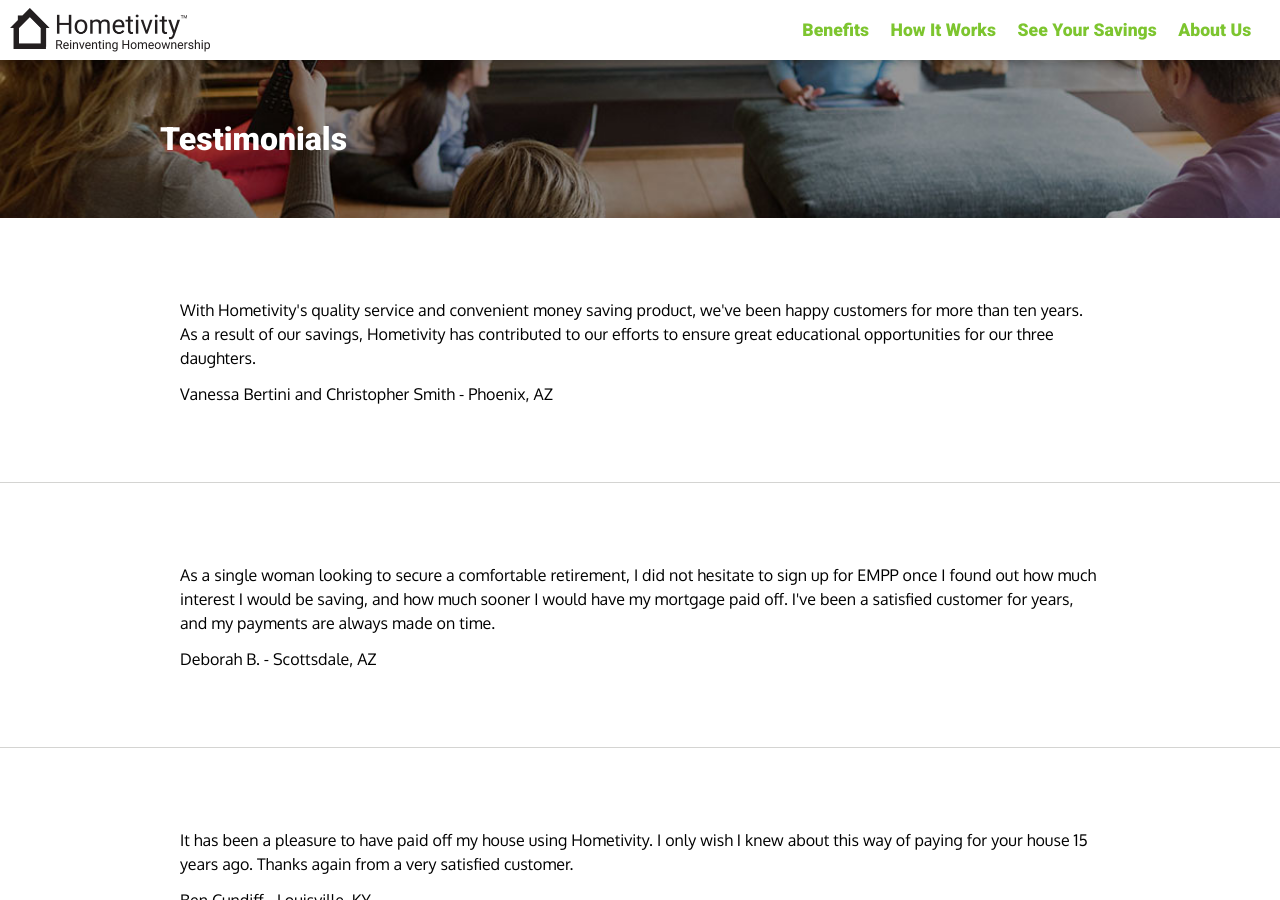
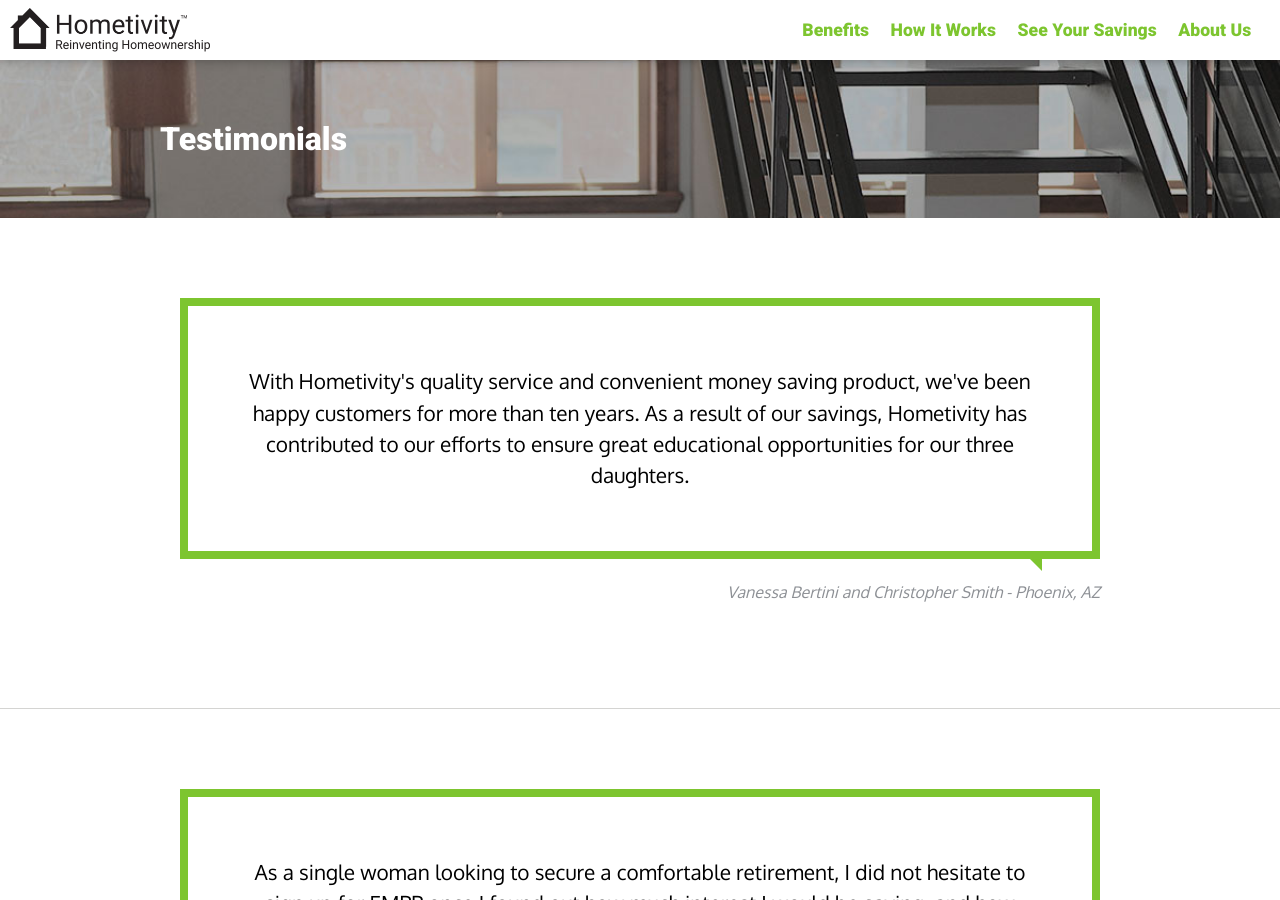
Before and after one commit to kristenzirkler/hometivity-demo, a Jekyll site: the page built from testimonials/index.html, in a window 1280 px wide and 900 px high. Built offline with Jekyll 4.4.1, drawn with Linux system fonts in a browser that asks for light colours; nearby versions of some CDN libraries.

Commit message:
updated photos

```diff
--- a/testimonials/index.html
+++ b/testimonials/index.html
@@ -6,7 +6,7 @@ path: ../
 
 <div class="content">
 
-  <div class="slide testimonal bg-image">
+  <div class="slide testimonial bg-image">
     <div class="inner">
       <div class="quote">
         <p>With Hometivity's quality service and convenient money saving product, we've been happy customers for more than ten years. As a result of our savings, Hometivity has contributed to our efforts to ensure great educational opportunities for our three daughters.</p>
@@ -15,7 +15,7 @@ path: ../
     </div>
   </div>
 
-  <div class="slide testimonal bg-image">
+  <div class="slide testimonial bg-image">
     <div class="inner">
       <div class="quote">
         <p>As a single woman looking to secure a comfortable retirement, I did not hesitate to sign up for EMPP once I found out how much interest I would be saving, and how much sooner I would have my mortgage paid off. I've been a satisfied customer for years, and my payments are always made on time.</p>
@@ -24,7 +24,7 @@ path: ../
     </div>
   </div>
 
-  <div class="slide testimonal bg-image">
+  <div class="slide testimonial bg-image">
     <div class="inner">
       <div class="quote">
         <p>It has been a pleasure to have paid off my house using Hometivity. I only wish I knew about this way of paying for your house 15 years ago. Thanks again from a very satisfied customer.</p>
```
Also changed, not shown: img/home-image.jpg, img/page-image.jpg, 1 other file.
